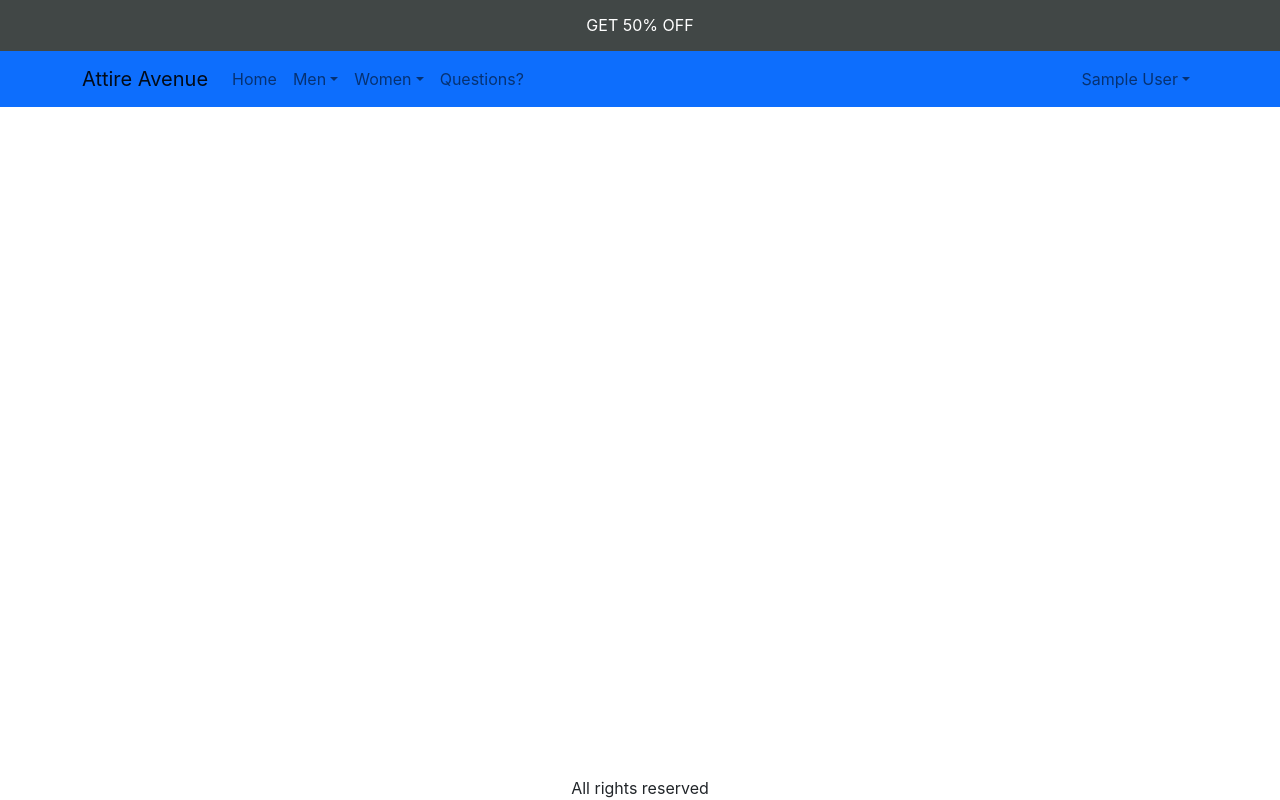
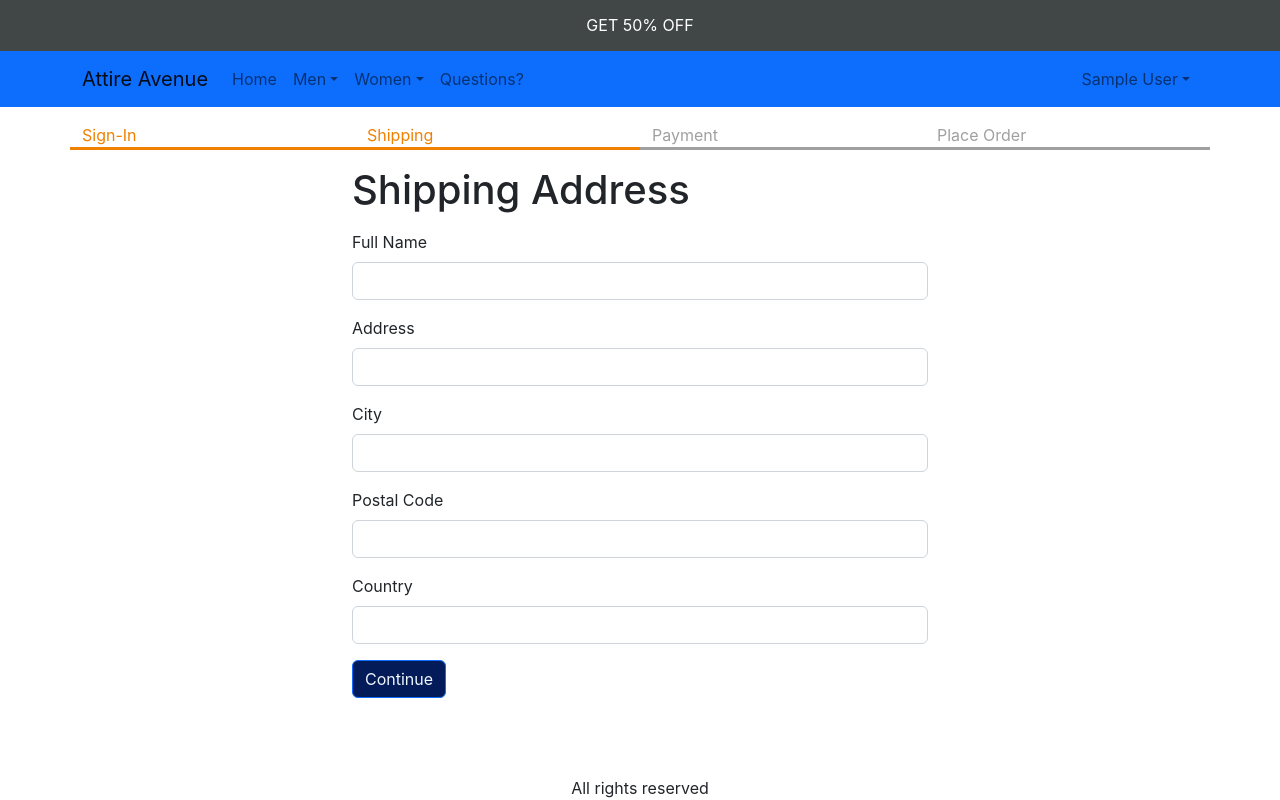
Before and after one commit to Attire-Avenue-Online-Store/Attire-Avenue, a React (Create React App) app in the folder Frontend/: page /shipping in a window 1280 px wide. Built offline with nearby package versions, Linux system fonts and the light colour scheme; sample sign-in values are in the browser's storage.

Commit message:
Create-Shipping-Screen

```diff
--- a/Frontend/src/App.js
+++ b/Frontend/src/App.js
@@ -15,7 +15,7 @@
 import SigninScreen from './screens/SigninScreen';
 import { ToastContainer } from 'react-toastify';
 import 'react-toastify/dist/ReactToastify.css';
-
+import ShippingAddressScreen from './screens/ShippingAddressScreen';
 
 function App() {
   const { state, dispatch: ctxDispatch } = useContext(Store);
@@ -29,7 +29,7 @@
   return (
     <BrowserRouter>
       <div className="d-flex flex-column site-container">
-      <ToastContainer position="bottom-center" limit={1} />
+        <ToastContainer position="bottom-center" limit={1} />
         <header>
           <div
             className="announcement-bar"
@@ -142,6 +142,7 @@
               <Route path="/product/:slug" element={<ProductScreen />} />
               <Route path="/cart" element={<CartScreen />} />
               <Route path="/signin" element={<SigninScreen />} />
+              <Route path="/shipping" element={<ShippingAddressScreen />} />
               <Route path="/" element={<HomeScreen />} />
             </Routes>
           </Container>
--- a/Frontend/src/Store.js
+++ b/Frontend/src/Store.js
@@ -8,6 +8,10 @@
     : null,
 
   cart: {
+    shippingAddress: localStorage.getItem('shippingAddress')
+      ? JSON.parse(localStorage.getItem('shippingAddress'))
+      : {},
+
     cartItems: localStorage.getItem('cartItems')
       ? JSON.parse(localStorage.getItem('cartItems'))
       : [],
@@ -43,6 +47,18 @@
       return {
         ...state,
         userInfo: null,
+        cart: {
+          cartItems: [],
+          shippingAddress: {},
+        },
+      };
+    case 'SAVE_SHIPPING_ADDRESS':
+      return {
+        ...state,
+        cart: {
+          ...state.cart,
+          shippingAddress: action.payload,
+        },
       };
 
     default:
--- /dev/null
+++ b/Frontend/src/components/CheckoutSteps.js
@@ -0,0 +1,14 @@
+import React from 'react';
+import Row from 'react-bootstrap/Row';
+import Col from 'react-bootstrap/Col';
+
+export default function CheckoutSteps(props) {
+  return (
+    <Row className="checkout-steps">
+      <Col className={props.step1 ? 'active' : ''}>Sign-In</Col>
+      <Col className={props.step2 ? 'active' : ''}>Shipping</Col>
+      <Col className={props.step3 ? 'active' : ''}>Payment</Col>
+      <Col className={props.step4 ? 'active' : ''}>Place Order</Col>
+    </Row>
+  );
+}
--- a/Frontend/src/index.css
+++ b/Frontend/src/index.css
@@ -100,3 +100,12 @@
 .small-container {
   max-width: 600px;
 }
+
+.checkout-steps > div {
+  border-bottom: 0.2rem solid #a0a0a0;
+  color: #a0a0a0;
+}
+.checkout-steps > div.active {
+  border-bottom: 0.2rem solid #f08000;
+  color: #f08000;
+}
--- /dev/null
+++ b/Frontend/src/screens/ShippingAddressScreen.js
@@ -0,0 +1,111 @@
+import React, { useContext, useEffect, useState } from 'react';
+import { Helmet } from 'react-helmet-async';
+import Form from 'react-bootstrap/Form';
+import Button from 'react-bootstrap/Button';
+import { useNavigate } from 'react-router-dom';
+import { Store } from '../Store';
+import CheckoutSteps from '../components/CheckoutSteps';
+
+export default function ShippingAddressScreen() {
+  const navigate = useNavigate();
+  const { state, dispatch: ctxDispatch } = useContext(Store);
+  const {
+    userInfo,
+    cart: { shippingAddress },
+  } = state;
+  const [fullName, setFullName] = useState(shippingAddress.fullName || '');
+  const [address, setAddress] = useState(shippingAddress.address || '');
+  const [city, setCity] = useState(shippingAddress.city || '');
+  const [postalCode, setPostalCode] = useState(
+    shippingAddress.postalCode || ''
+  );
+  useEffect(() => {
+    if (!userInfo) {
+      navigate('/signin?redirect=/shipping');
+    }
+  }, [userInfo, navigate]);
+  const [country, setCountry] = useState(shippingAddress.country || '');
+  const submitHandler = (e) => {
+    e.preventDefault();
+    ctxDispatch({
+      type: 'SAVE_SHIPPING_ADDRESS',
+      payload: {
+        fullName,
+        address,
+        city,
+        postalCode,
+        country,
+      },
+    });
+    localStorage.setItem(
+      'shippingAddress',
+      JSON.stringify({
+        fullName,
+        address,
+        city,
+        postalCode,
+        country,
+      })
+    );
+    navigate('/payment');
+  };
+  return (
+    <div>
+      <Helmet>
+        <title>Shipping Address</title>
+      </Helmet>
+
+      <CheckoutSteps step1 step2></CheckoutSteps>
+      <div className="container small-container">
+        <h1 className="my-3">Shipping Address</h1>
+        <Form onSubmit={submitHandler}>
+          <Form.Group className="mb-3" controlId="fullName">
+            <Form.Label>Full Name</Form.Label>
+            <Form.Control
+              value={fullName}
+              onChange={(e) => setFullName(e.target.value)}
+              required
+            />
+          </Form.Group>
+          <Form.Group className="mb-3" controlId="address">
+            <Form.Label>Address</Form.Label>
+            <Form.Control
+              value={address}
+              onChange={(e) => setAddress(e.target.value)}
+              required
+            />
+          </Form.Group>
+          <Form.Group className="mb-3" controlId="city">
+            <Form.Label>City</Form.Label>
+            <Form.Control
+              value={city}
+              onChange={(e) => setCity(e.target.value)}
+              required
+            />
+          </Form.Group>
+          <Form.Group className="mb-3" controlId="postalCode">
+            <Form.Label>Postal Code</Form.Label>
+            <Form.Control
+              value={postalCode}
+              onChange={(e) => setPostalCode(e.target.value)}
+              required
+            />
+          </Form.Group>
+          <Form.Group className="mb-3" controlId="country">
+            <Form.Label>Country</Form.Label>
+            <Form.Control
+              value={country}
+              onChange={(e) => setCountry(e.target.value)}
+              required
+            />
+          </Form.Group>
+          <div className="mb-3">
+            <Button variant="primary" type="submit">
+              Continue
+            </Button>
+          </div>
+        </Form>
+      </div>
+    </div>
+  );
+}
```
Also changed, not shown: 1 other file (tests, documents, lock files or other folders).
